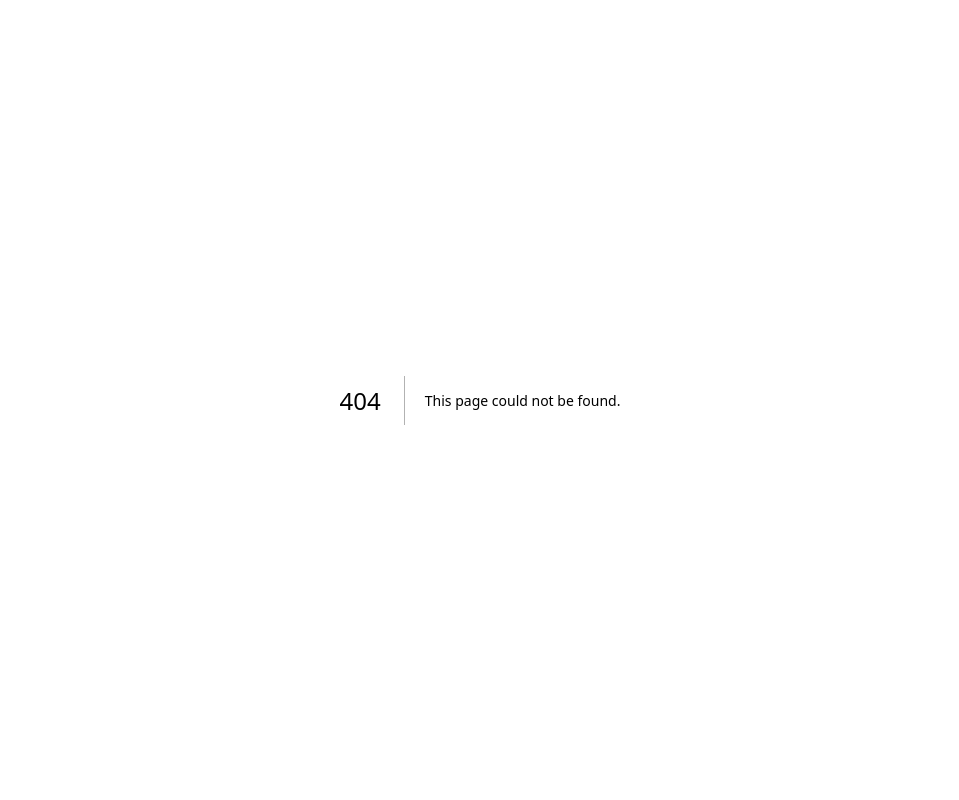
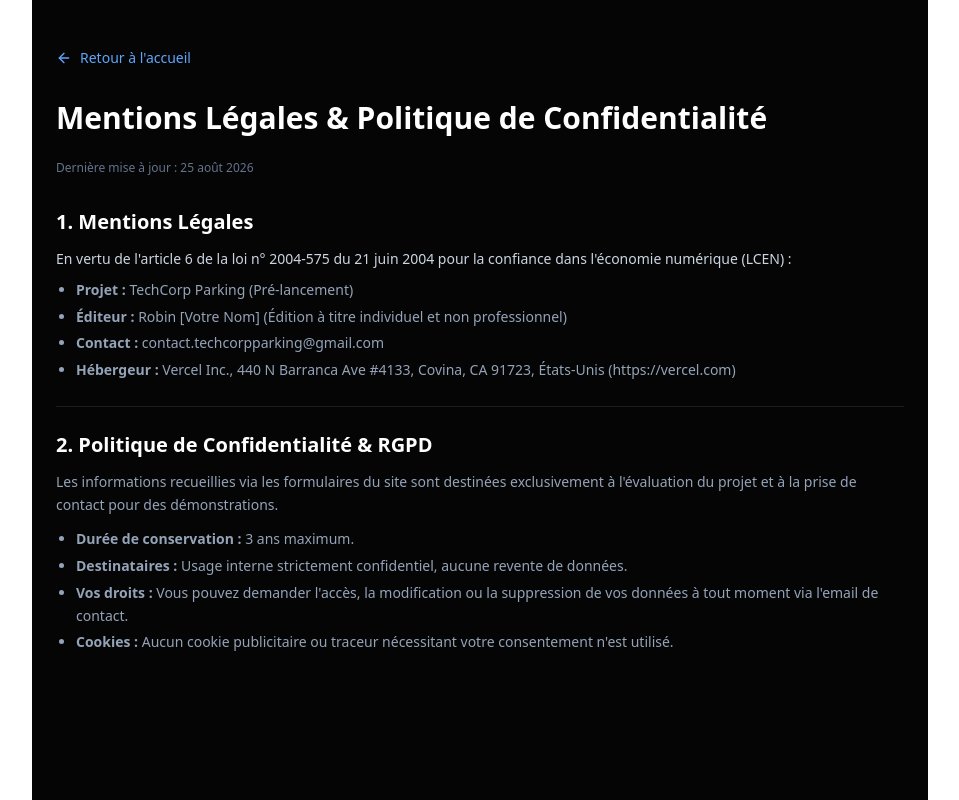
Before and after one commit to robinird/parking-application-multi-entreprises-LP, a Next.js app: page /mentions-legales in a window 1280 px wide. Before the commit this address had no page. Shown: the whole page, without its empty margins (160-1119 px from the left). Built offline with nearby package versions, Linux system fonts and the light colour scheme.

Commit message:
Create page.tsx

```diff
--- /dev/null
+++ b/app/mentions-legales/page.tsx
@@ -0,0 +1,47 @@
+import React from "react";
+import Link from "next/link";
+import { ArrowLeft } from "lucide-react";
+
+export default function MentionsLegalesPage() {
+  return (
+    <div className="min-h-screen bg-[#050505] text-slate-300 font-sans px-6 py-12 max-w-4xl mx-auto">
+      <Link
+        href="/"
+        className="inline-flex items-center gap-2 text-sm text-blue-400 hover:underline mb-8"
+      >
+        <ArrowLeft className="w-4 h-4" /> Retour à l'accueil
+      </Link>
+
+      <h1 className="text-3xl font-bold text-white mb-6">Mentions Légales & Politique de Confidentialité</h1>
+      <p className="text-xs text-slate-500 mb-8">Dernière mise à jour : 25 août 2026</p>
+
+      <section className="space-y-6 text-sm leading-relaxed">
+        <div>
+          <h2 className="text-xl font-semibold text-white mb-3">1. Mentions Légales</h2>
+          <p className="mb-2">En vertu de l'article 6 de la loi n° 2004-575 du 21 juin 2004 pour la confiance dans l'économie numérique (LCEN) :</p>
+          <ul className="list-disc pl-5 space-y-1 text-slate-400">
+            <li><strong>Projet :</strong> TechCorp Parking (Pré-lancement)</li>
+            <li><strong>Éditeur :</strong> Robin [Votre Nom] (Édition à titre individuel et non professionnel)</li>
+            <li><strong>Contact :</strong> contact.techcorpparking@gmail.com</li>
+            <li><strong>Hébergeur :</strong> Vercel Inc., 440 N Barranca Ave #4133, Covina, CA 91723, États-Unis (https://vercel.com)</li>
+          </ul>
+        </div>
+
+        <hr className="border-white/10 my-6" />
+
+        <div>
+          <h2 className="text-xl font-semibold text-white mb-3">2. Politique de Confidentialité & RGPD</h2>
+          <p className="text-slate-400 mb-3">
+            Les informations recueillies via les formulaires du site sont destinées exclusivement à l'évaluation du projet et à la prise de contact pour des démonstrations.
+          </p>
+          <ul className="list-disc pl-5 space-y-1 text-slate-400">
+            <li><strong>Durée de conservation :</strong> 3 ans maximum.</li>
+            <li><strong>Destinataires :</strong> Usage interne strictement confidentiel, aucune revente de données.</li>
+            <li><strong>Vos droits :</strong> Vous pouvez demander l'accès, la modification ou la suppression de vos données à tout moment via l'email de contact.</li>
+            <li><strong>Cookies :</strong> Aucun cookie publicitaire ou traceur nécessitant votre consentement n'est utilisé.</li>
+          </ul>
+        </div>
+      </section>
+    </div>
+  );
+}
```
